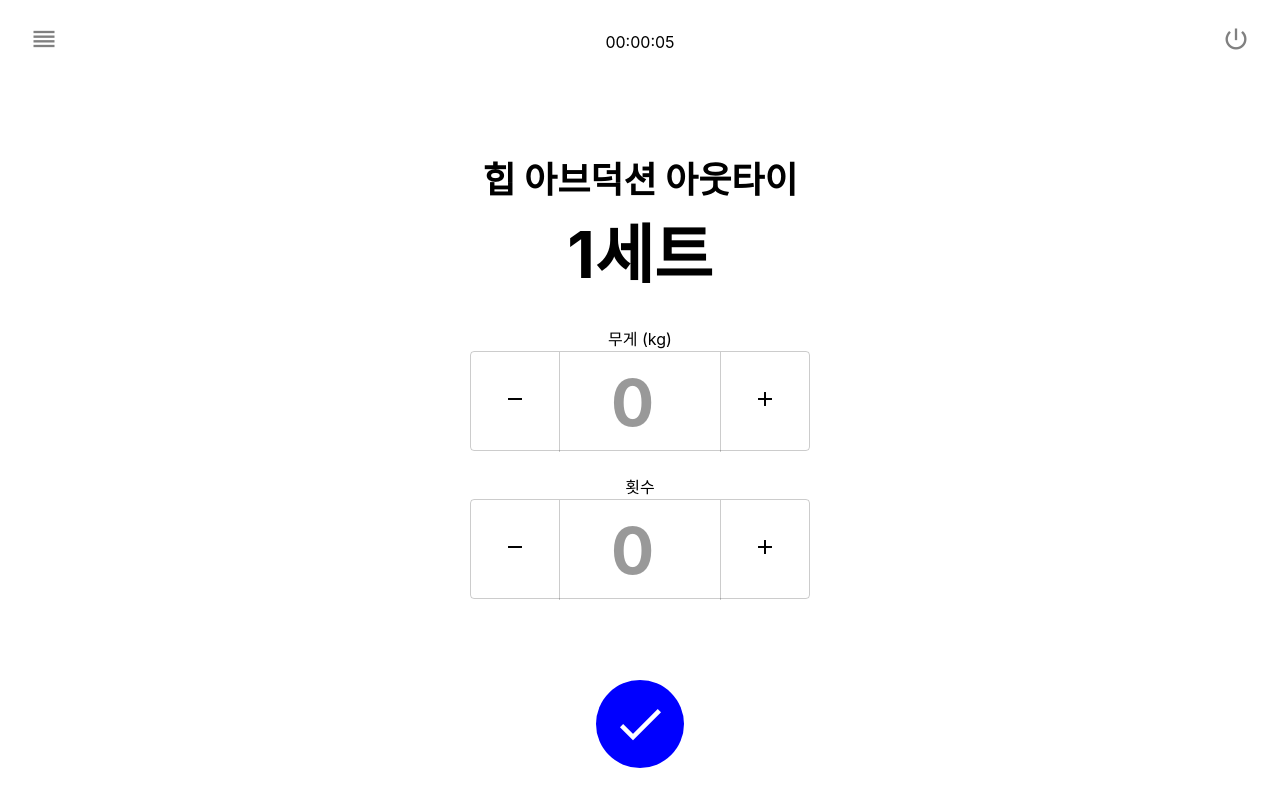
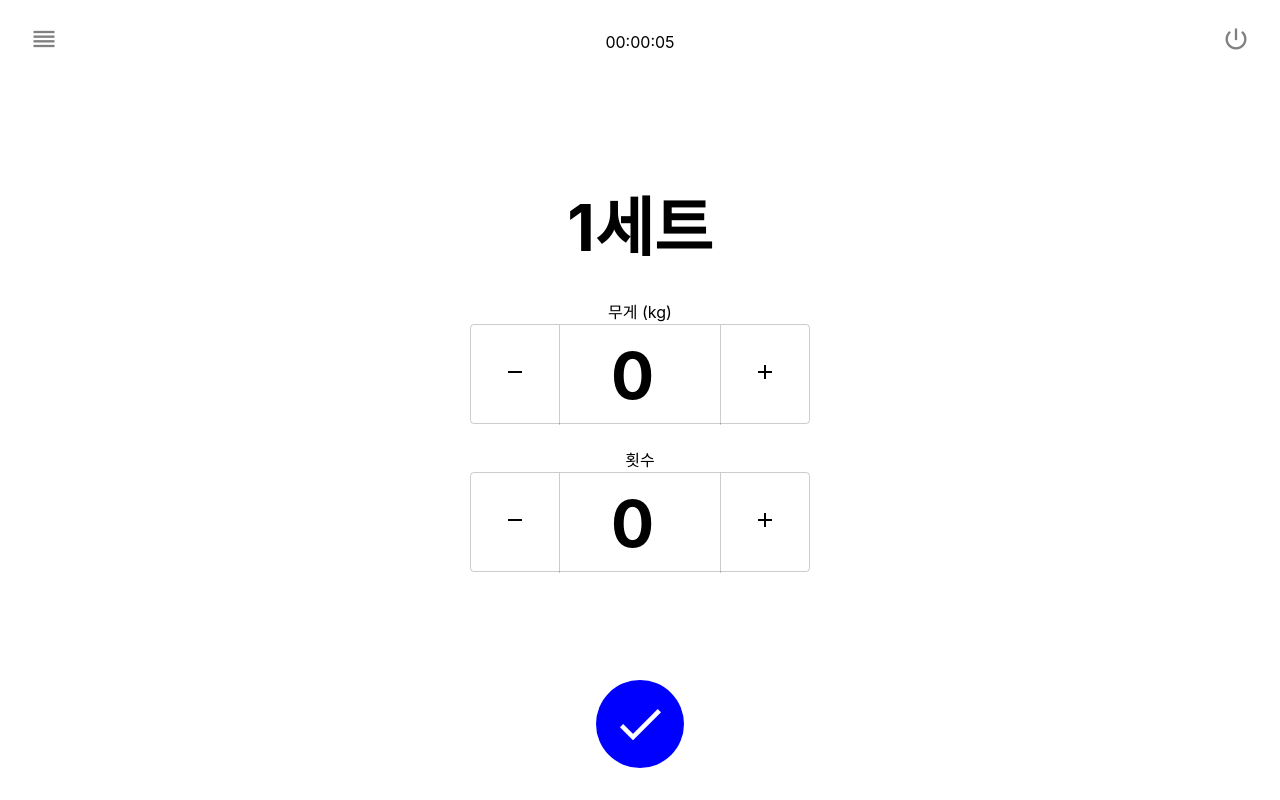
Before and after one commit to realsnoopso/HealthRoutine_Front, a Next.js app: page /doing/1/1 in a window 1280 px wide. Built offline with nearby package versions, Linux system fonts and the light colour scheme; a web font is replaced by a local one.

Commit message:
Edit Structure

```diff
--- a/src/components/molecules/NumberInput.tsx
+++ b/src/components/molecules/NumberInput.tsx
@@ -5,8 +5,8 @@ import React, { useState } from 'react';
 
 interface NumberInput {
   type: 'weight' | 'count';
-  value: string;
-  setValue: (value: string) => void;
+  value: number;
+  setValue: (value: number) => void;
   label?: string;
   placeholder: number;
   style?: any;
@@ -16,12 +16,12 @@ const NumberInput = React.forwardRef((props: NumberInput, ref: any) => {
   const { label, value, setValue, style, type } = props;
 
   function addValue() {
-    setValue(`${Number(value) + typeProp()}`);
+    setValue(value + typeProp());
   }
 
   function subtractValue() {
     if (Number(value) > 0) {
-      setValue(`${Number(value) - typeProp()}`);
+      setValue(value - typeProp());
     }
   }
 
@@ -33,7 +33,7 @@ const NumberInput = React.forwardRef((props: NumberInput, ref: any) => {
   };
 
   function handleOnchange(e: React.ChangeEvent<HTMLInputElement>) {
-    setValue(e.target.value);
+    setValue(Number(e.target.value));
   }
 
   return (
--- a/src/components/organisms/Drawer.tsx
+++ b/src/components/organisms/Drawer.tsx
@@ -2,6 +2,7 @@ import { css } from '@emotion/css';
 import { useRouter } from 'next/router';
 import DrawerList from '@src/components/molecules/DrawerList';
 import { workoutList } from '@src/constants/mockData';
+import { getRecordsLength } from '@src/services/getRecordsLength';
 
 interface Drawer {
   open: boolean;
@@ -17,15 +18,8 @@ export default function Drawer(props: Drawer) {
     router.push(`/doing/${index}/${round}`);
     closeFunc();
   }
-  function getRecordsLength(id:string) {
-    const record = window.localStorage.getItem(id)
-    console.log(record)
-    if (record) {
-      return JSON.parse(record).length
-    } else {
-      return 0
-    }
-  }
+
+
 
   if (open)
     return (
--- a/src/pages/doing/[index]/[round].tsx
+++ b/src/pages/doing/[id]/[round].tsx
@@ -2,53 +2,48 @@ import type { NextPage } from 'next';
 import Cycle from '@src/components/templates/Cycle';
 import NumberInput from '@src/components/molecules/NumberInput';
 import { css } from '@emotion/css';
-import { useRef, useState } from 'react';
+import { useEffect, useRef, useState } from 'react';
 import { workoutList } from '@src/constants/mockData';
 import { useRouter } from 'next/router';
+import { unfinishedWorkoutRecords } from '@src/services/unfinishedWorkoutRecords';
+import { Record, Log } from '@src/types/Records';
 
 const Doing: NextPage = () => {
   const router = useRouter();
 
-  let index = Number(router.query.index)
+  let id = `${router.query.id}`
   let round = Number(router.query.round)
+  let name = workoutList.find(v => v.id === id)?.name
 
-  const name = workoutList[index].name;
-  const id = workoutList[index].id;
-
-  const [weight, setWeight] = useState('');
-  const [count, setCount] = useState('');
+  const [weight, setWeight] = useState(0);
+  const [count, setCount] = useState(0);
 
   const weightInput = useRef();
   const countInput = useRef();
 
-  const isWorkoutFinished = (()=> {
-    if (index === workoutList.length-1 && round === workoutList[workoutList.length-1]['totalRounds'] ) {
-      return true
+  function finishRoutine() {
+    SaveRecord()
+    if (unfinishedWorkoutRecords().length === 0) {
+      return router.push(`/done`);
     }
-    return false
-  })()
-
-  function SaveRecord () {
-    const record = {weight, count}
-    const getResult = window?.localStorage.getItem(id)
-    const pastResult = getResult && JSON.parse(getResult)
-    let newRecord;
-    if (pastResult) {
-      newRecord = [...pastResult, record]
-    } else {
-      newRecord = [record]
-    }
-    newRecord = JSON.stringify(newRecord)
-    window?.localStorage.setItem(id, newRecord)
+    router.push(`/rest/${id}/${round}`);
   }
 
-  function finishRoutine() {
-    SaveRecord()
-    if (isWorkoutFinished) {
-      return router.push(`/done`);
+  function SaveRecord() {
+    const log: Log = {weight, count}
+    let record: Record;
+
+    if (pastLogs) {
+      record = {round, logs: [...pastLogs, log]}
+    } else {
+      record = {round, logs: [log]}
     }
-    router.push(`/rest/${index}/${round}`);
+
+    window?.localStorage.setItem(id, JSON.stringify(record))
   }
+
+  const getRecord = id && window?.localStorage.getItem(id)
+  const pastLogs = getRecord && JSON.parse(getRecord).logs
 
   return (
     <Cycle btnIcon="done" _onClick={finishRoutine}>
@@ -59,7 +54,7 @@ const Doing: NextPage = () => {
         label="무게 (kg)"
         type="weight"
         placeholder={0}
-        value={weight}
+        value={`${weight}`}
         setValue={setWeight}
         style={css`
           margin-top: 24px;
@@ -71,7 +66,7 @@ const Doing: NextPage = () => {
         label="횟수"
         type="count"
         placeholder={0}
-        value={count}
+        value={`${count}`}
         setValue={setCount}
       />
     </Cycle>
--- a/src/services/getCurrentInfo.tsx
+++ /dev/null
@@ -1,6 +0,0 @@
-export function getCurrentRoutineInfo() {
-  let index = Number(window?.localStorage.getItem('currIndex')) ?? 0;
-  let id = window?.localStorage.getItem('currId') ?? '1';
-  let round = Number(window?.localStorage.getItem('currRound')) ?? 1;
-  return {id, round, index}
-}
--- /dev/null
+++ b/src/services/getRecordsLength.tsx
@@ -0,0 +1,8 @@
+export function getRecordsLength(id:string) {
+  const record = window.localStorage.getItem(id)
+  if (record) {
+    return JSON.parse(record).logs.length
+  } else {
+    return 0
+  }
+}
--- /dev/null
+++ b/src/services/unfinishedWorkoutRecords.tsx
@@ -0,0 +1,13 @@
+import { workoutList } from "@src/constants/mockData"
+import {  Record, Log } from "@src/types/Records"
+
+function getRound(id:string) {
+  const record =  window?.localStorage.getItem(id)
+  return record ? JSON.parse(record).round : 0
+}
+
+export function unfinishedWorkoutRecords() {
+  const filteredList = workoutList.filter(v => v.totalRounds > getRound(v.id))
+  const records = filteredList.map(v=>{return {id: v.id, round: getRound(v.id)}})
+  return records;
+}
```
Also changed, not shown: src/pages/rest/[id]/[round].tsx (renamed from src/pages/rest/[index]/[round].tsx, +28 -8 lines), src/pages/start.tsx (+9 -11 lines), src/types/records.tsx (added, +9 -0 lines).
